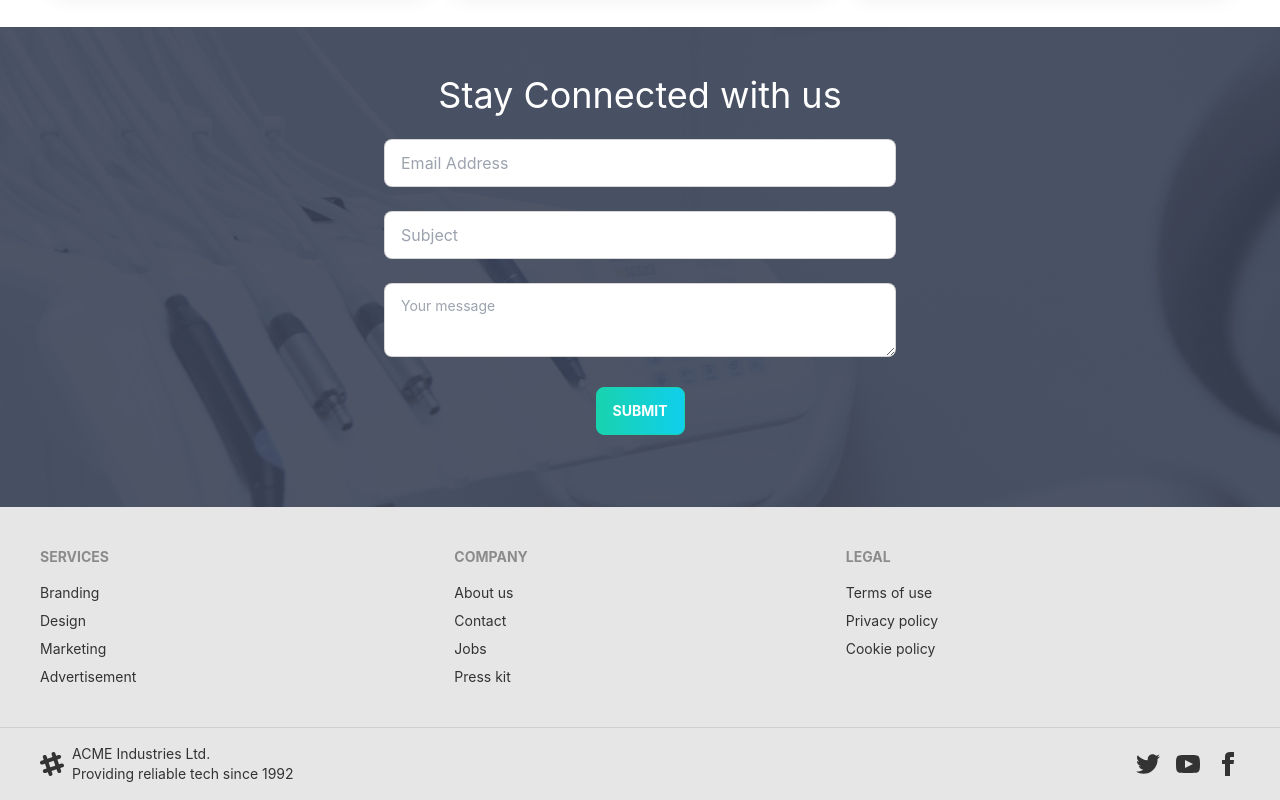
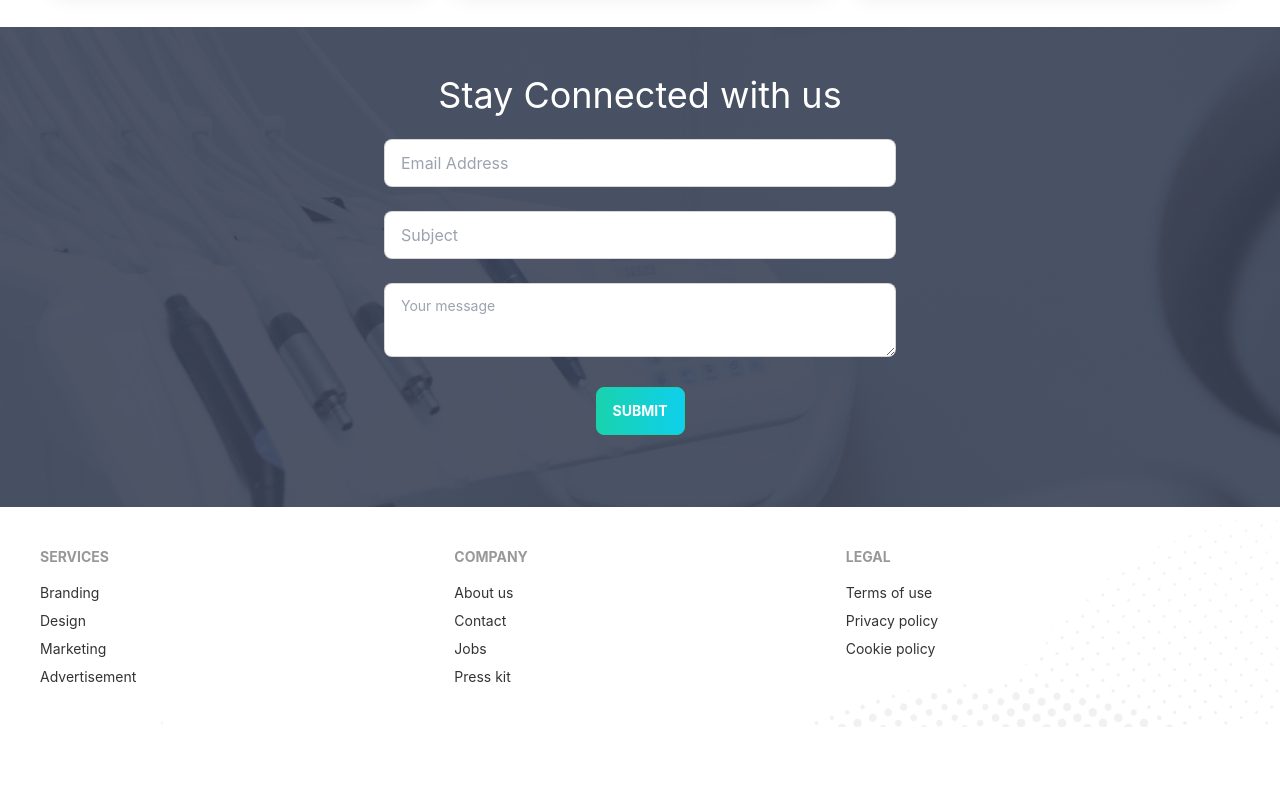
Before and after one commit to azmi0323/doctor-potal-project-client, a React (Create React App) app: page / in a window 1280 px wide. Shown: the part 3298-4098 px from the top of the page. After the commit the page ends 4025 px from the top, so only its background shows below. Built offline with nearby package versions, Linux system fonts and the light colour scheme.

Commit message:
footer added

```diff
--- a/src/Pages/Shared/Footer.js
+++ b/src/Pages/Shared/Footer.js
@@ -1,9 +1,15 @@
-import React from 'react';
+import React from "react";
+import footer from "../../assets/images/footer.png";
 
 const Footer = () => {
   return (
-        <div>
-            <footer className="footer p-10 bg-base-200 text-base-content">
+    <footer
+      style={{
+        background: `url(${footer})`,
+        backgroundSize: "cover",
+      }}
+      className="footer p-10 "
+    >
       <div>
         <span className="footer-title">Services</span>
         <a className="link link-hover">Branding</a>
@@ -12,7 +18,7 @@ const Footer = () => {
         <a className="link link-hover">Advertisement</a>
       </div>
       <div>
-    <span className="footer-title">Company</span>
+        <span class="footer-title">Company</span>
         <a className="link link-hover">About us</a>
         <a className="link link-hover">Contact</a>
         <a className="link link-hover">Jobs</a>
@@ -20,25 +26,11 @@ const Footer = () => {
       </div>
       <div>
         <span className="footer-title">Legal</span>
-    <a className="link link-hover">Terms of use</a>
+        <a class="link link-hover">Terms of use</a>
         <a className="link link-hover">Privacy policy</a>
         <a className="link link-hover">Cookie policy</a>
       </div>
     </footer>
-<footer className="footer px-10 py-4 border-t bg-base-200 text-base-content border-base-300">
-  <div className="items-center grid-flow-col">
-    <svg width="24" height="24" viewBox="0 0 24 24" xmlns="http://www.w3.org/2000/svg" fill-rule="evenodd" clip-rule="evenodd" className="fill-current"><path d="M22.672 15.226l-2.432.811.841 2.515c.33 1.019-.209 2.127-1.23 2.456-1.15.325-2.148-.321-2.463-1.226l-.84-2.518-5.013 1.677.84 2.517c.391 1.203-.434 2.542-1.831 2.542-.88 0-1.601-.564-1.86-1.314l-.842-2.516-2.431.809c-1.135.328-2.145-.317-2.463-1.229-.329-1.018.211-2.127 1.231-2.456l2.432-.809-1.621-4.823-2.432.808c-1.355.384-2.558-.59-2.558-1.839 0-.817.509-1.582 1.327-1.846l2.433-.809-.842-2.515c-.33-1.02.211-2.129 1.232-2.458 1.02-.329 2.13.209 2.461 1.229l.842 2.515 5.011-1.677-.839-2.517c-.403-1.238.484-2.553 1.843-2.553.819 0 1.585.509 1.85 1.326l.841 2.517 2.431-.81c1.02-.33 2.131.211 2.461 1.229.332 1.018-.21 2.126-1.23 2.456l-2.433.809 1.622 4.823 2.433-.809c1.242-.401 2.557.484 2.557 1.838 0 .819-.51 1.583-1.328 1.847m-8.992-6.428l-5.01 1.675 1.619 4.828 5.011-1.674-1.62-4.829z"></path></svg>
-    <p>ACME Industries Ltd. <br/>Providing reliable tech since 1992</p>
-  </div>
-  <div className="md:place-self-center md:justify-self-end">
-    <div className="grid grid-flow-col gap-4">
-      <a><svg xmlns="http://www.w3.org/2000/svg" width="24" height="24" viewBox="0 0 24 24" className="fill-current"><path d="M24 4.557c-.883.392-1.832.656-2.828.775 1.017-.609 1.798-1.574 2.165-2.724-.951.564-2.005.974-3.127 1.195-.897-.957-2.178-1.555-3.594-1.555-3.179 0-5.515 2.966-4.797 6.045-4.091-.205-7.719-2.165-10.148-5.144-1.29 2.213-.669 5.108 1.523 6.574-.806-.026-1.566-.247-2.229-.616-.054 2.281 1.581 4.415 3.949 4.89-.693.188-1.452.232-2.224.084.626 1.956 2.444 3.379 4.6 3.419-2.07 1.623-4.678 2.348-7.29 2.04 2.179 1.397 4.768 2.212 7.548 2.212 9.142 0 14.307-7.721 13.995-14.646.962-.695 1.797-1.562 2.457-2.549z"></path></svg></a>
-      <a><svg xmlns="http://www.w3.org/2000/svg" width="24" height="24" viewBox="0 0 24 24" className="fill-current"><path d="M19.615 3.184c-3.604-.246-11.631-.245-15.23 0-3.897.266-4.356 2.62-4.385 8.816.029 6.185.484 8.549 4.385 8.816 3.6.245 11.626.246 15.23 0 3.897-.266 4.356-2.62 4.385-8.816-.029-6.185-.484-8.549-4.385-8.816zm-10.615 12.816v-8l8 3.993-8 4.007z"></path></svg></a>
-      <a><svg xmlns="http://www.w3.org/2000/svg" width="24" height="24" viewBox="0 0 24 24" className="fill-current"><path d="M9 8h-3v4h3v12h5v-12h3.642l.358-4h-4v-1.667c0-.955.192-1.333 1.115-1.333h2.885v-5h-3.808c-3.596 0-5.192 1.583-5.192 4.615v3.385z"></path></svg></a>
-    </div>
-  </div>
-</footer>
-        </div>
   );
 };
 
```
Lines whose indentation alone changed are shown as unchanged.
